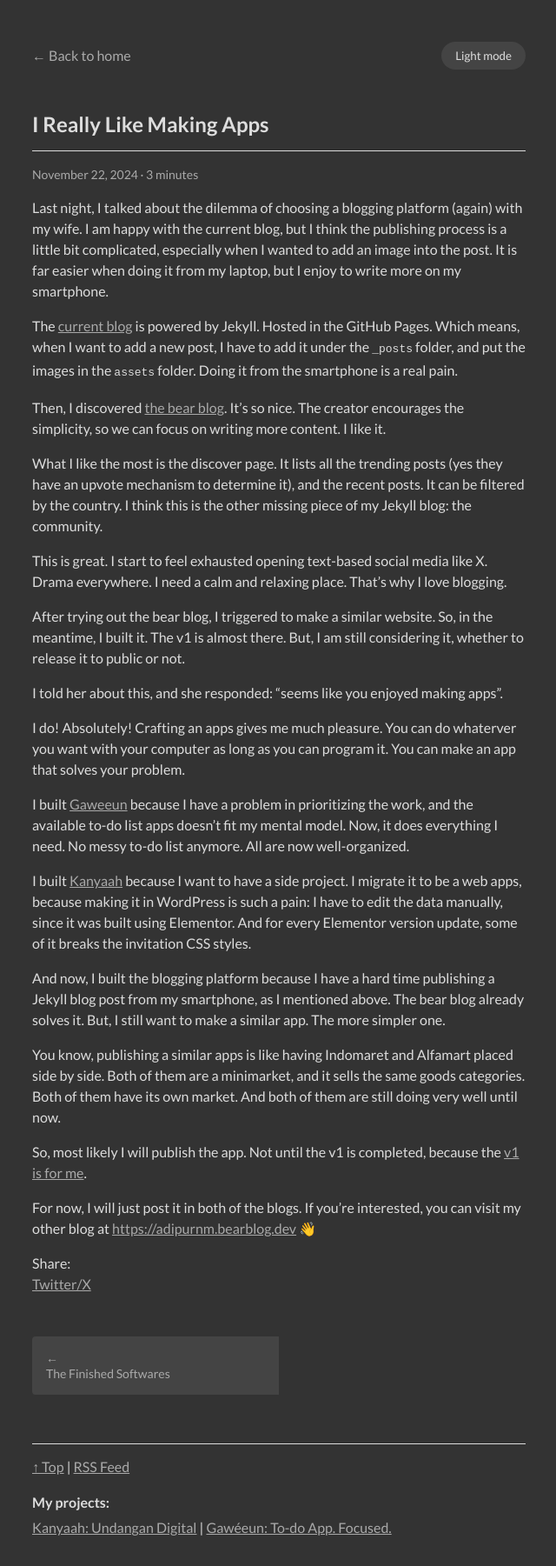
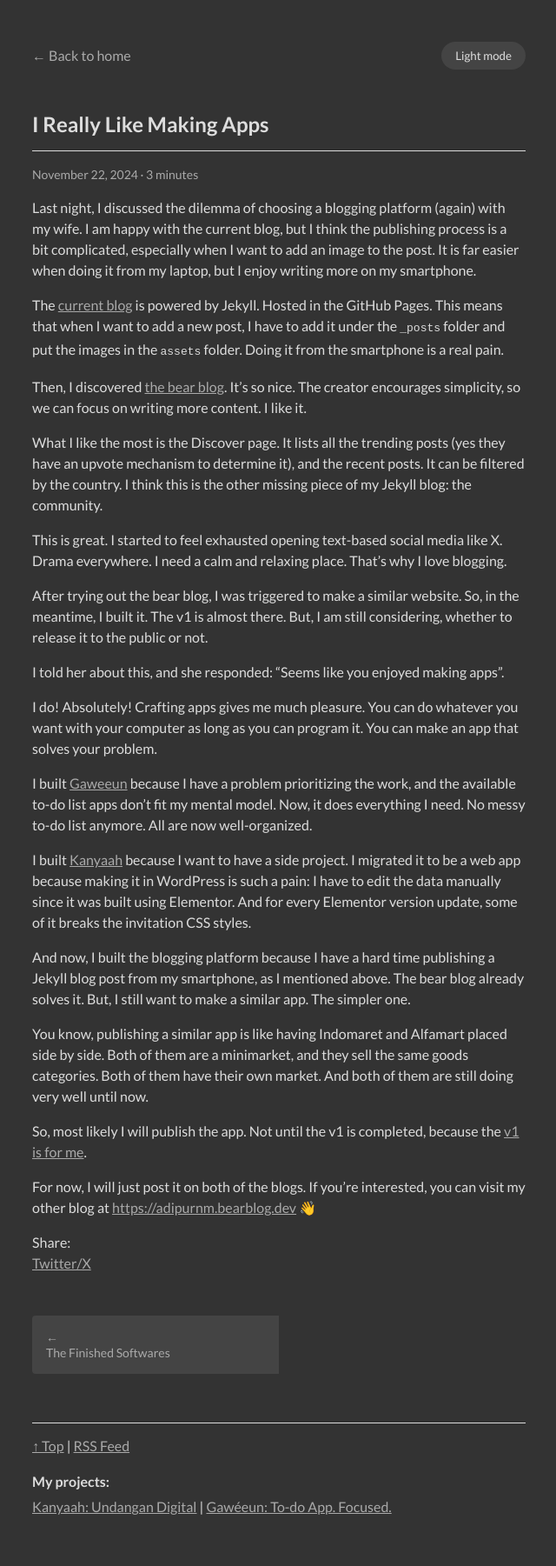
Before and after one commit to adiprnm/journal, a Jekyll site: the page built from _posts/2024-11-22-i-really-like-making-apps.md, in a window 1280 px wide. Shown: the whole page at 87% size, without its empty margins (319-959 px from the left). Built offline with Jekyll 4.4.1, drawn with Linux system fonts in a browser that asks for light colours; comment, search, counter and statistics services are not loaded; after the commit the page ends 1777 px from its top, so only the background shows below that.

Commit message:
Edit copywriting

```diff
--- a/_posts/2024-11-22-i-really-like-making-apps.md
+++ b/_posts/2024-11-22-i-really-like-making-apps.md
@@ -7,31 +7,31 @@ categories: programming
 image: /assets/images/adi-og.jpg
 ---
 
-Last night, I talked about the dilemma of choosing a blogging platform (again) with my wife. I am happy with the current blog, but I think the publishing process is a little bit complicated, especially when I wanted to add an image into the post. It is far easier when doing it from my laptop, but I enjoy to write more on my smartphone.
+Last night, I discussed the dilemma of choosing a blogging platform (again) with my wife. I am happy with the current blog, but I think the publishing process is a bit complicated, especially when I want to add an image to the post. It is far easier when doing it from my laptop, but I enjoy writing more on my smartphone.
 
-The [current blog](https://adipurnm.my.id) is powered by Jekyll. Hosted in the GitHub Pages. Which means, when I want to add a new post, I have to add it under the `_posts` folder, and put the images in the `assets` folder. Doing it from the smartphone is a real pain.
+The [current blog](https://adipurnm.my.id) is powered by Jekyll. Hosted in the GitHub Pages. This means that when I want to add a new post, I have to add it under the `_posts` folder and put the images in the `assets` folder. Doing it from the smartphone is a real pain.
 
-Then, I discovered [the bear blog](https://bearblog.dev). It's so nice. The creator encourages the simplicity, so we can focus on writing more content. I like it.
+Then, I discovered [the bear blog](https://bearblog.dev). It's so nice. The creator encourages simplicity, so we can focus on writing more content. I like it.
 <!--more-->
 
-What I like the most is the discover page. It lists all the trending posts (yes they have an upvote mechanism to determine it), and the recent posts. It can be filtered by the country. I think this is the other missing piece of my Jekyll blog: the community.
+What I like the most is the Discover page. It lists all the trending posts (yes they have an upvote mechanism to determine it), and the recent posts. It can be filtered by the country. I think this is the other missing piece of my Jekyll blog: the community.
 
-This is great. I start to feel exhausted opening text-based social media like X. Drama everywhere. I need a calm and relaxing place. That's why I love blogging.
+This is great. I started to feel exhausted opening text-based social media like X. Drama everywhere. I need a calm and relaxing place. That's why I love blogging.
 
-After trying out the bear blog, I triggered to make a similar website. So, in the meantime, I built it. The v1 is almost there. But, I am still considering it, whether to release it to public or not.
+After trying out the bear blog, I was triggered to make a similar website. So, in the meantime, I built it. The v1 is almost there. But, I am still considering, whether to release it to the public or not.
 
-I told her about this, and she responded: "seems like you enjoyed making apps".
+I told her about this, and she responded: "Seems like you enjoyed making apps".
 
-I do! Absolutely! Crafting an apps gives me much pleasure. You can do whaterver you want with your computer as long as you can program it. You can make an app that solves your problem.
+I do! Absolutely! Crafting apps gives me much pleasure. You can do whatever you want with your computer as long as you can program it. You can make an app that solves your problem.
 
-I built [Gaweeun](https://gaweeun.my.id) because I have a problem in prioritizing the work, and the available to-do list apps doesn't fit my mental model. Now, it does everything I need. No messy to-do list anymore. All are now well-organized.
+I built [Gaweeun](https://gaweeun.my.id) because I have a problem prioritizing the work, and the available to-do list apps don't fit my mental model. Now, it does everything I need. No messy to-do list anymore. All are now well-organized.
 
-I built [Kanyaah](https://kanyaah.com) because I want to have a side project. I migrate it to be a web apps, because making it in WordPress is such a pain: I have to edit the data manually, since it was built using Elementor. And for every Elementor version update, some of it breaks the invitation CSS styles.
+I built [Kanyaah](https://kanyaah.com) because I want to have a side project. I migrated it to be a web app because making it in WordPress is such a pain: I have to edit the data manually since it was built using Elementor. And for every Elementor version update, some of it breaks the invitation CSS styles.
 
-And now, I built the blogging platform because I have a hard time publishing a Jekyll blog post from my smartphone, as I mentioned above. The bear blog already solves it. But, I still want to make a similar app. The more simpler one.
+And now, I built the blogging platform because I have a hard time publishing a Jekyll blog post from my smartphone, as I mentioned above. The bear blog already solves it. But, I still want to make a similar app. The simpler one.
 
-You know, publishing a similar apps is like having Indomaret and Alfamart placed side by side. Both of them are a minimarket, and it sells the same goods categories. Both of them have its own market. And both of them are still doing very well until now.
+You know, publishing a similar app is like having Indomaret and Alfamart placed side by side. Both of them are a minimarket, and they sell the same goods categories. Both of them have their own market. And both of them are still doing very well until now.
 
 So, most likely I will publish the app. Not until the v1 is completed, because the [v1 is for me](https://world.hey.com/jason/version-1-is-for-you-658422f3).
 
-For now, I will just post it in both of the blogs. If you're interested, you can visit my other blog at [https://adipurnm.bearblog.dev](https://adipurnm.bearblog.dev) 👋
+For now, I will just post it on both of the blogs. If you're interested, you can visit my other blog at [https://adipurnm.bearblog.dev](https://adipurnm.bearblog.dev) 👋
```
